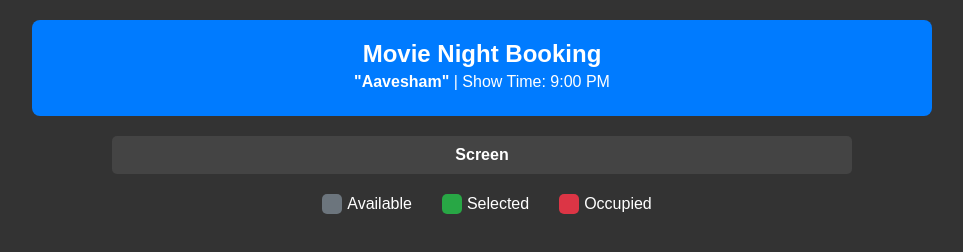
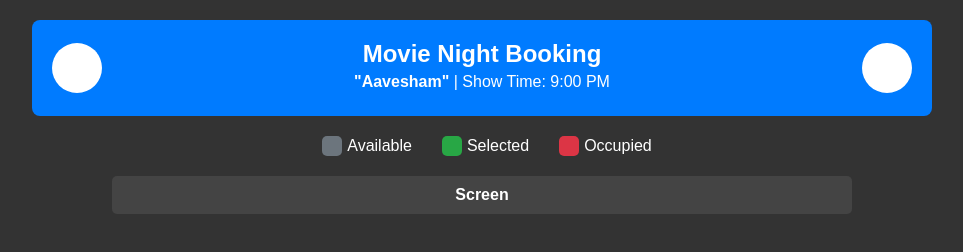
Before and after one commit to Yasar011/Nift-J-movie-night-booking, a plain HTML site: page index.html in a window 1280 px wide. Shown: the whole page, without its empty margins (158-1121 px from the left). Drawn offline with Linux system fonts and the light colour scheme; no server answers.

Commit message:
Update index.html

```diff
--- a/index.html
+++ b/index.html
@@ -23,6 +23,9 @@
             background-color: #007bff;
             padding: 20px;
             border-radius: 8px;
+            display: flex;
+            align-items: center;
+            justify-content: space-between;
         }
 
         .header h1 {
@@ -32,6 +35,14 @@
 
         .header p {
             margin: 5px 0;
+        }
+
+        .logo {
+            width: 50px;
+            height: 50px;
+            border-radius: 50%;
+            background-color: #fff;
+            display: inline-block;
         }
 
         .screen {
@@ -179,17 +190,22 @@
 <body>
     <div class="container">
         <div class="header">
-            <h1>Movie Night Booking</h1>
-            <p><strong>"Aavesham"</strong> | Show Time: 9:00 PM</p>
+            <div class="logo" id="collegeLogo"></div>
+            <div>
+                <h1>Movie Night Booking</h1>
+                <p><strong>"Aavesham"</strong> | Show Time: 9:00 PM</p>
+            </div>
+            <div class="logo" id="clubLogo"></div>
         </div>
-        <div class="screen">Screen</div>
-        <div id="seatingChart"></div>
 
         <div class="legend">
             <div><div class="box available"></div>Available</div>
             <div><div class="box selected"></div>Selected</div>
             <div><div class="box occupied"></div>Occupied</div>
         </div>
+
+        <div class="screen">Screen</div>
+        <div id="seatingChart"></div>
 
         <div id="successMessage">Booking successful! Redirecting to payment...</div>
 
```
